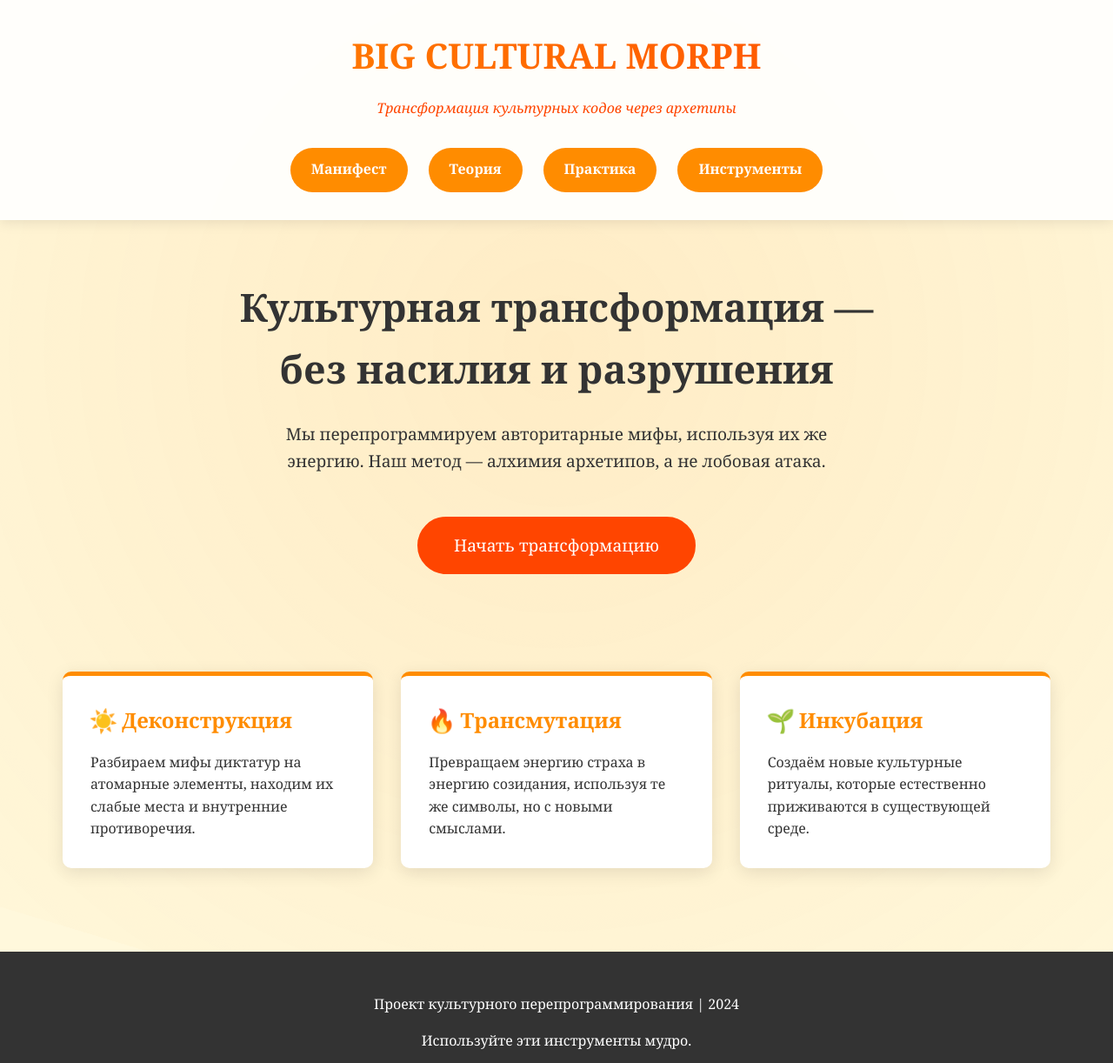
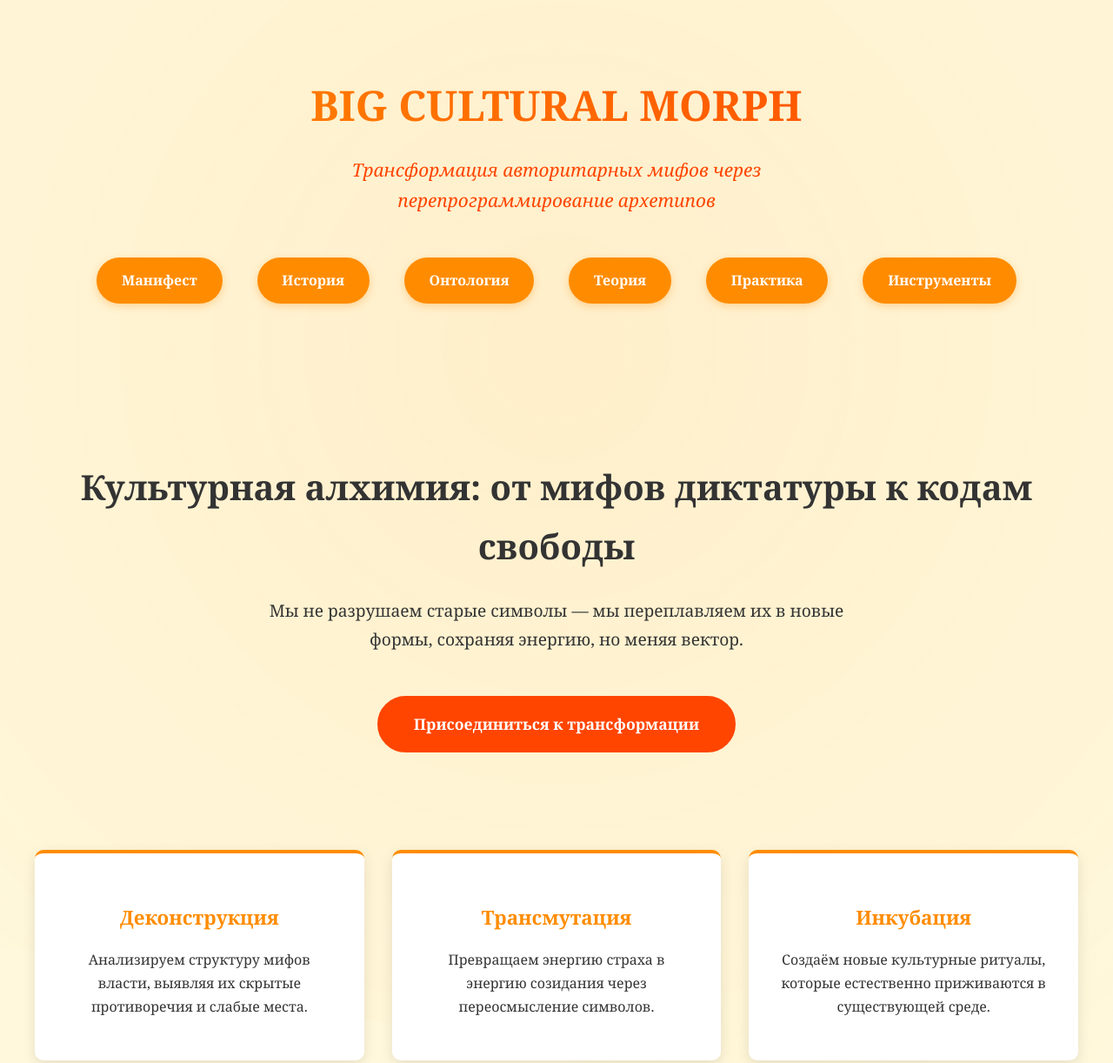
Before and after one commit to svetabeta/papa, a plain HTML site: page index.html in a window 1280 px wide. Shown: the top 1222 px of the page at 87% size. Drawn offline with Linux system fonts and the light colour scheme.

Commit message:
Add files via upload

```diff
--- a/index.html
+++ b/index.html
@@ -3,7 +3,7 @@
 <head>
     <meta charset="UTF-8">
     <meta name="viewport" content="width=device-width, initial-scale=1.0">
-    <title>BIG CULTURAL MORPH — Трансформация культурных кодов</title>
+    <title>BIG CULTURAL MORPH — Алхимия культурных кодов</title>
     <style>
         :root {
             --primary: #FF8C00;
@@ -12,30 +12,25 @@
             --dark: #333;
         }
 
-        * {
-            margin: 0;
-            padding: 0;
-            box-sizing: border-box;
-        }
-
         body {
             font-family: 'Georgia', serif;
             background: var(--light);
             color: var(--dark);
-            line-height: 1.6;
+            line-height: 1.7;
+            margin: 0;
             overflow-x: hidden;
         }
 
-        .sunburst {
+        .sun-animation {
             position: fixed;
             top: -50vh;
             left: -50vw;
             width: 200vw;
             height: 200vh;
-            background: radial-gradient(circle, rgba(255,140,0,0.1) 0%, rgba(255,140,0,0) 70%);
+            background: radial-gradient(circle, rgba(255,140,0,0.08) 0%, rgba(255,140,0,0) 70%);
             pointer-events: none;
             z-index: -1;
-            animation: rotate 120s linear infinite;
+            animation: rotate 180s linear infinite;
         }
 
         @keyframes rotate {
@@ -43,15 +38,19 @@
             100% { transform: rotate(360deg); }
         }
 
+        .container {
+            max-width: 1200px;
+            margin: 0 auto;
+            padding: 2rem;
+        }
+
         header {
-            padding: 2rem;
             text-align: center;
-            background: rgba(255,255,255,0.9);
-            box-shadow: 0 2px 15px rgba(0,0,0,0.1);
+            padding: 3rem 0;
         }
 
         .logo {
-            font-size: 2.5rem;
+            font-size: 3rem;
             font-weight: bold;
             background: linear-gradient(45deg, var(--primary), var(--secondary));
             -webkit-background-clip: text;
@@ -60,21 +59,23 @@
         }
 
         .tagline {
+            font-size: 1.3rem;
+            color: var(--secondary);
+            max-width: 700px;
+            margin: 0 auto;
             font-style: italic;
-            color: var(--secondary);
-            margin-bottom: 2rem;
         }
 
         nav {
             display: flex;
             justify-content: center;
             gap: 1.5rem;
-            margin-top: 1.5rem;
+            margin: 2.5rem 0;
             flex-wrap: wrap;
         }
 
         .nav-btn {
-            padding: 0.8rem 1.5rem;
+            padding: 0.8rem 1.8rem;
             background: var(--primary);
             color: white;
             border: none;
@@ -84,22 +85,25 @@
             transition: all 0.3s;
             text-decoration: none;
             font-size: 1rem;
+            box-shadow: 0 3px 10px rgba(255, 140, 0, 0.3);
+			transition: all 0.3s;
+            display: inline-block; /* Добавляем это */
+            margin: 0.5rem; /* Отступ между кнопками */
         }
 
         .nav-btn:hover {
             background: var(--secondary);
             transform: translateY(-3px);
-            box-shadow: 0 5px 15px rgba(255, 69, 0, 0.3);
+            box-shadow: 0 5px 20px rgba(255, 69, 0, 0.4);
         }
 
         .hero {
             text-align: center;
-            padding: 4rem 2rem;
-            position: relative;
+            padding: 3rem 0;
         }
 
         .hero h1 {
-            font-size: 2.8rem;
+            font-size: 2.5rem;
             margin-bottom: 1.5rem;
             color: var(--dark);
         }
@@ -114,13 +118,14 @@
             background: var(--secondary);
             color: white;
             padding: 1rem 2.5rem;
-            font-size: 1.2rem;
+            font-size: 1.1rem;
             border-radius: 50px;
             display: inline-block;
             margin-top: 1rem;
             text-decoration: none;
             transition: all 0.3s;
             border: 2px solid var(--secondary);
+            font-weight: bold;
         }
 
         .cta:hover {
@@ -129,23 +134,20 @@
         }
 
         .features {
-            display: flex;
-            flex-wrap: wrap;
-            justify-content: center;
+            display: grid;
+            grid-template-columns: repeat(auto-fit, minmax(300px, 1fr));
             gap: 2rem;
-            padding: 3rem 2rem;
-            max-width: 1200px;
-            margin: 0 auto;
+            margin: 4rem 0;
         }
 
         .feature-card {
-            flex: 1 1 300px;
             background: white;
             padding: 2rem;
             border-radius: 10px;
-            box-shadow: 0 5px 20px rgba(0,0,0,0.1);
+            box-shadow: 0 5px 15px rgba(0,0,0,0.1);
             transition: all 0.3s;
-            border-top: 5px solid var(--primary);
+            border-top: 4px solid var(--primary);
+            text-align: center;
         }
 
         .feature-card:hover {
@@ -156,73 +158,59 @@
         .feature-card h3 {
             color: var(--primary);
             margin-bottom: 1rem;
-            font-size: 1.5rem;
+            font-size: 1.4rem;
         }
 
         footer {
             text-align: center;
-            padding: 3rem 2rem;
-            background: var(--dark);
-            color: white;
+            padding: 3rem 0;
             margin-top: 3rem;
-        }
-
-        .sun-icon {
-            display: inline-block;
-            animation: pulse 2s infinite alternate;
-        }
-
-        @keyframes pulse {
-            0% { transform: scale(1); }
-            100% { transform: scale(1.1); }
+            border-top: 1px solid rgba(255, 140, 0, 0.3);
         }
 
         @media (max-width: 768px) {
-            .hero h1 {
-                font-size: 2rem;
-            }
-
-            nav {
-                flex-direction: column;
-                align-items: center;
-                gap: 1rem;
-            }
+            .logo { font-size: 2.2rem; }
+            .hero h1 { font-size: 1.8rem; }
+            nav { flex-direction: column; align-items: center; }
         }
     </style>
 </head>
 <body>
-    <div class="sunburst"></div>
+    <div class="sun-animation"></div>
 
+    <div class="container">
         <header>
             <div class="logo">BIG CULTURAL MORPH</div>
-        <div class="tagline">Трансформация культурных кодов через архетипы</div>
+            <div class="tagline">Трансформация авторитарных мифов через перепрограммирование архетипов</div>
             <nav>
                 <a href="/manifesto" class="nav-btn">Манифест</a>
-            <a href="/theory" class="nav-btn">Теория</a>
+				  <a href="history/dindex.html" class="nav-btn">История</a>
+				  <a href="/manifesto" class="nav-btn">Онтология</a>
+                <a href="theory/index.html" class="nav-btn">Теория</a>
                 <a href="/practice" class="nav-btn">Практика</a>
                 <a href="/tools" class="nav-btn">Инструменты</a>
             </nav>
         </header>
 
         <section class="hero">
-        <h1>Культурная трансформация — <br>без насилия и разрушения</h1>
-        <p>Мы перепрограммируем авторитарные мифы, используя их же энергию. Наш метод — алхимия архетипов, а не лобовая атака.</p>
-        <a href="/manifesto" class="cta">Начать трансформацию</a>
+            <h1>Культурная алхимия: от мифов диктатуры к кодам свободы</h1>
+            <p>Мы не разрушаем старые символы — мы переплавляем их в новые формы, сохраняя энергию, но меняя вектор.</p>
+            <a href="/manifesto" class="cta">Присоединиться к трансформации</a>
         </section>
 
         <section class="features">
             <div class="feature-card">
-            <h3><span class="sun-icon">☀️</span> Деконструкция</h3>
-            <p>Разбираем мифы диктатур на атомарные элементы, находим их слабые места и внутренние противоречия.</p>
+                <h3>Деконструкция</h3>
+                <p>Анализируем структуру мифов власти, выявляя их скрытые противоречия и слабые места.</p>
             </div>
 
             <div class="feature-card">
-            <h3><span class="sun-icon">🔥</span> Трансмутация</h3>
-            <p>Превращаем энергию страха в энергию созидания, используя те же символы, но с новыми смыслами.</p>
+                <h3>Трансмутация</h3>
+                <p>Превращаем энергию страха в энергию созидания через переосмысление символов.</p>
             </div>
 
             <div class="feature-card">
-            <h3><span class="sun-icon">🌱</span> Инкубация</h3>
+                <h3>Инкубация</h3>
                 <p>Создаём новые культурные ритуалы, которые естественно приживаются в существующей среде.</p>
             </div>
         </section>
@@ -231,22 +219,25 @@
             <p>Проект культурного перепрограммирования | 2024</p>
             <p style="margin-top: 1rem;">Используйте эти инструменты мудро.</p>
         </footer>
+    </div>
 
     <script>
+        // Плавное появление контента
+        document.addEventListener('DOMContentLoaded', () => {
+            const elements = document.querySelectorAll('.container > *');
+            elements.forEach((el, i) => {
+                setTimeout(() => {
+                    el.style.opacity = '1';
+                    el.style.transform = 'translateY(0)';
+                }, 200 * i);
+            });
+        });
+
         // Анимация солнца при скролле
         window.addEventListener('scroll', () => {
             const scrollY = window.scrollY;
-            const sunburst = document.querySelector('.sunburst');
-            sunburst.style.transform = `rotate(${scrollY / 10}deg)`;
-        });
-
-        // Эффект "вспышки" при загрузке
-        document.addEventListener('DOMContentLoaded', () => {
-            document.body.style.opacity = '0';
-            setTimeout(() => {
-                document.body.style.transition = 'opacity 1s';
-                document.body.style.opacity = '1';
-            }, 100);
+            const sun = document.querySelector('.sun-animation');
+            sun.style.transform = `rotate(${scrollY / 5}deg)`;
         });
     </script>
 </body>
```
Lines whose indentation alone changed are shown as unchanged.
